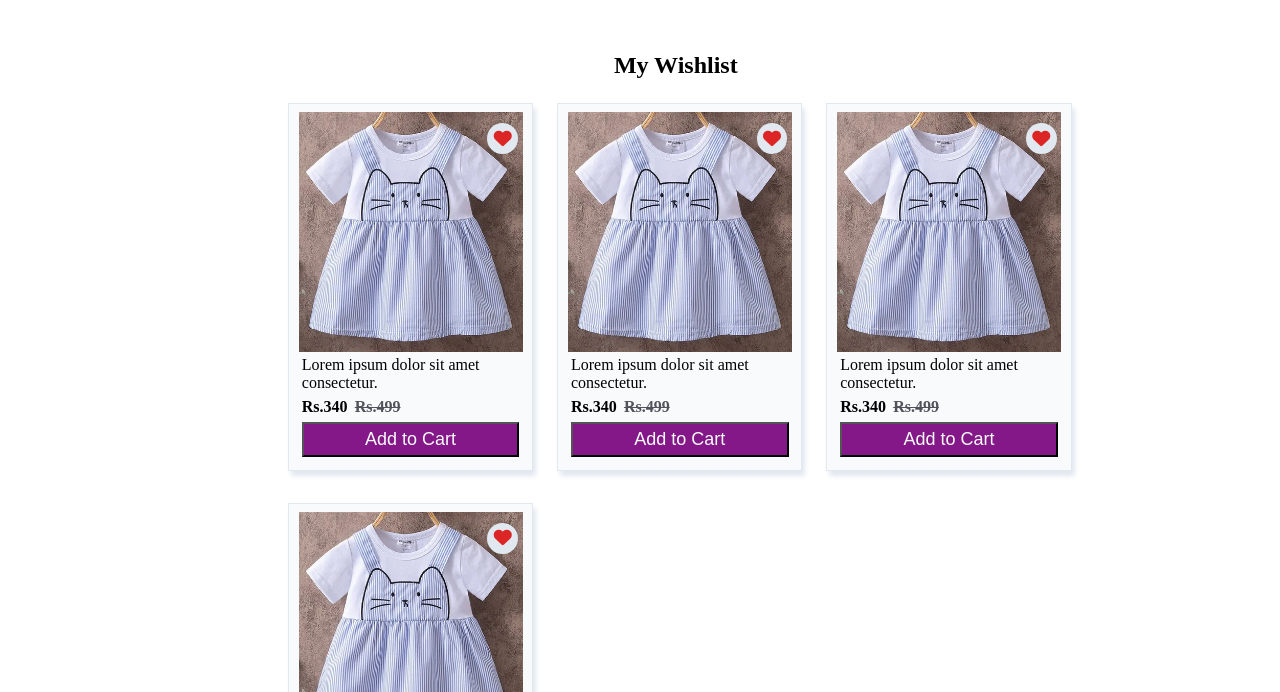
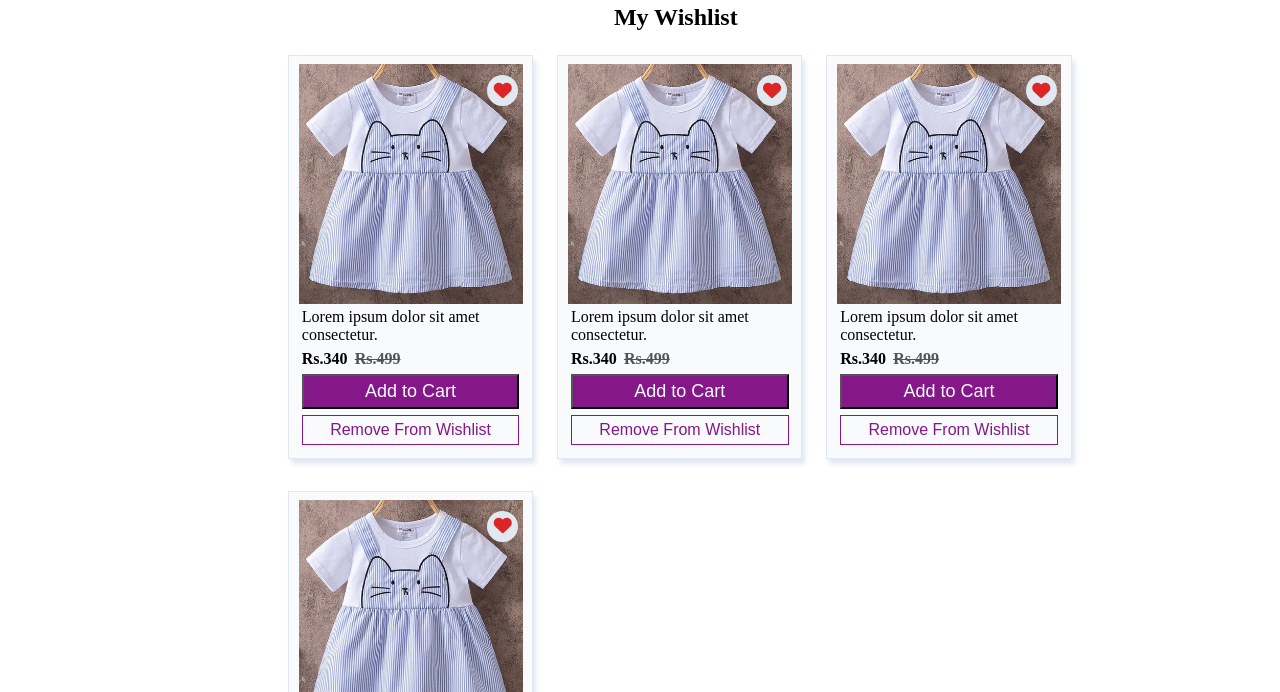
Before and after one commit to JaanviNL/babyfeet, a plain HTML site: page navigation pages/wishist/wishlist.html in a window 1280 px wide. Shown: the part 108-800 px from the top of the page. Drawn offline with Linux system fonts and the light colour scheme.

Commit message:
Added extra Button

```diff
--- a/navigation pages/wishist/wishlist.css
+++ b/navigation pages/wishist/wishlist.css
@@ -3,6 +3,10 @@
 
 .wishlist {
     color: var(--wishlist);
+}
+.wishlist-p
+{
+    margin-top: -3rem;
 }
 
 .products-card-w {
@@ -14,7 +18,21 @@
 
 
 }
+.remove-wishlist
+{
+    background-color: inherit;
+    color: var(--primary-btn);
+    border:0.1rem solid var(--primary-btn);
+    border-radius: 0px;
+    font-size: medium;
+    font-weight: 400;
 
+}
+
+.remove-wishlist:hover{
+    background-color: var(--primary-btn);
+    color: white;
+}
 .product-card {
     margin-right: 1.5rem;
 }
--- a/navigation pages/wishist/wishlist.html
+++ b/navigation pages/wishist/wishlist.html
@@ -6,6 +6,7 @@
     <meta http-equiv="X-UA-Compatible" content="IE=edge">
     <meta name="viewport" content="width=device-width, initial-scale=1.0">
     <script src="https://kit.fontawesome.com/d1df61a108.js" crossorigin="anonymous"></script>
+
     <link rel="stylesheet" href="wishlist.css">
     <title>BabyFeet | Wishlist</title>
 </head>
@@ -45,6 +46,8 @@
                         <p class="info"> Lorem ipsum dolor sit amet consectetur.</p>
                         <p class=" info price">Rs.340 <span class="strike">Rs.499</span></p>
                         <button class="card-btn">Add to Cart</button>
+                        <button class="card-btn remove-wishlist">Remove From Wishlist</button>
+
                     </div>
                     <div class="product-card">
                         <span><i class="fas fa fa-heart card-icon wishlist"></i></span>
@@ -52,6 +55,7 @@
                         <p class="info"> Lorem ipsum dolor sit amet consectetur.</p>
                         <p class=" info price">Rs.340 <span class="strike">Rs.499</span></p>
                         <button class="card-btn">Add to Cart</button>
+                        <button class="card-btn remove-wishlist">Remove From Wishlist</button>
                     </div>
                     <div class="product-card">
                         <span><i class="fas fa fa-heart card-icon wishlist"></i></span>
@@ -59,6 +63,7 @@
                         <p class="info"> Lorem ipsum dolor sit amet consectetur.</p>
                         <p class=" info price">Rs.340 <span class="strike">Rs.499</span></p>
                         <button class="card-btn">Add to Cart</button>
+                        <button class="card-btn remove-wishlist">Remove From Wishlist</button>
                     </div>
                     <div class="product-card">
                         <span><i class="fas fa fa-heart card-icon wishlist"></i></span>
@@ -66,6 +71,7 @@
                         <p class="info"> Lorem ipsum dolor sit amet consectetur.</p>
                         <p class=" info price">Rs.340 <span class="strike">Rs.499</span></p>
                         <button class="card-btn">Add to Cart</button>
+                        <button class="card-btn remove-wishlist">Remove From Wishlist</button>
                     </div>
                 </div>
             </div>
```
